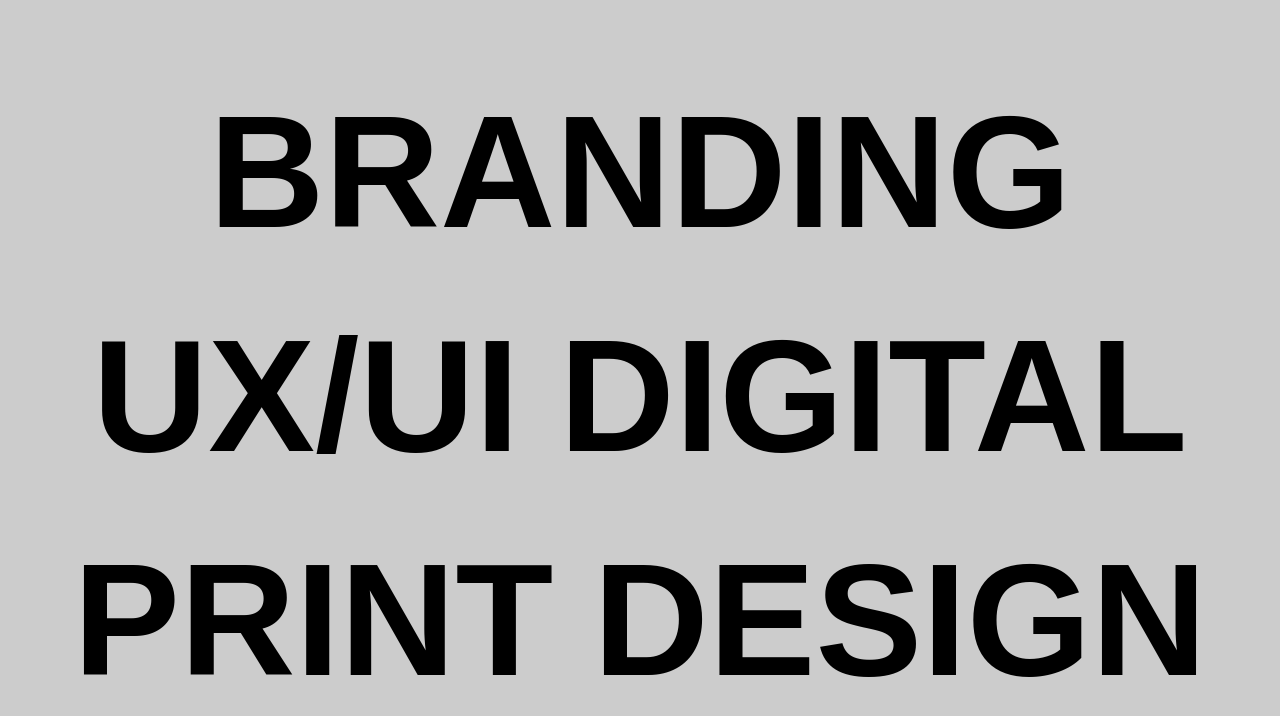
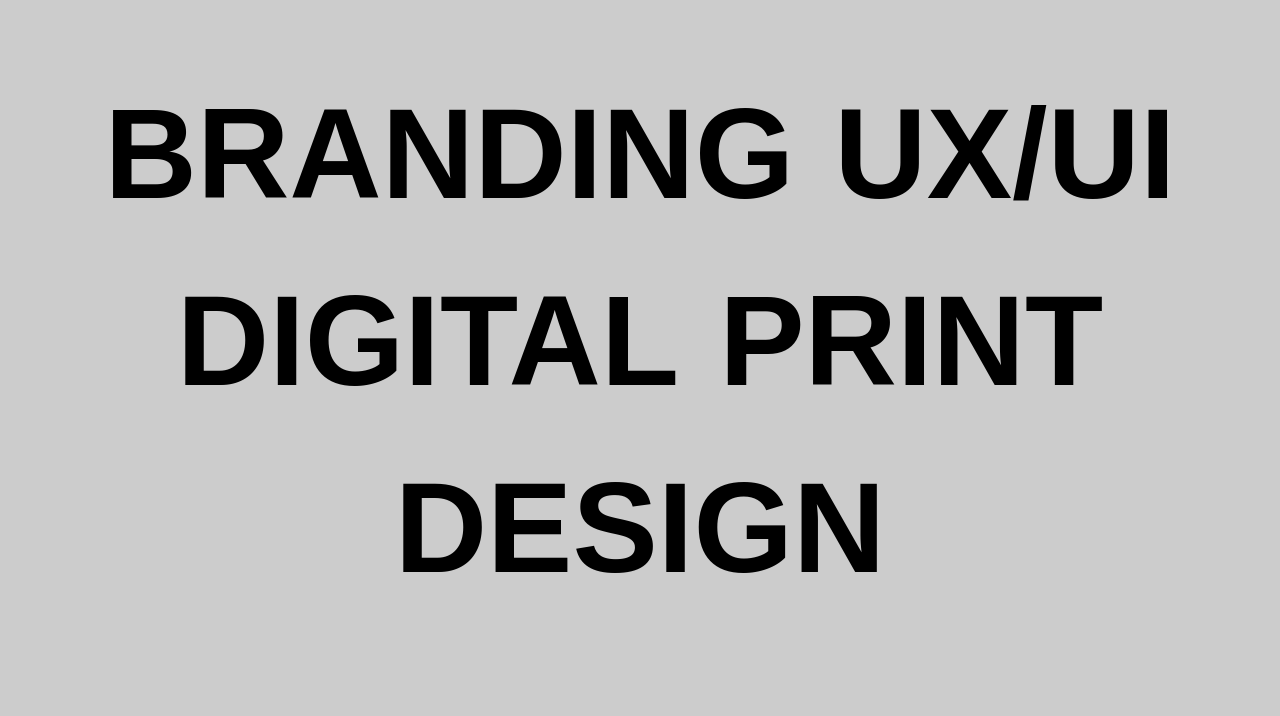
Before and after one commit to msghori/HoverEffects, a plain HTML site: page heading_bg.html in a window 1280 px wide. Drawn offline with Linux system fonts and the light colour scheme.

Commit message:
Add files via upload

```diff
--- a/heading_bg.html
+++ b/heading_bg.html
@@ -41,7 +41,7 @@
     }
 
     .heading-list li {
-      font-size: 10rem;
+      font-size: 10vw;
       font-weight: bold;
       color: #000;
       cursor: pointer;
```
